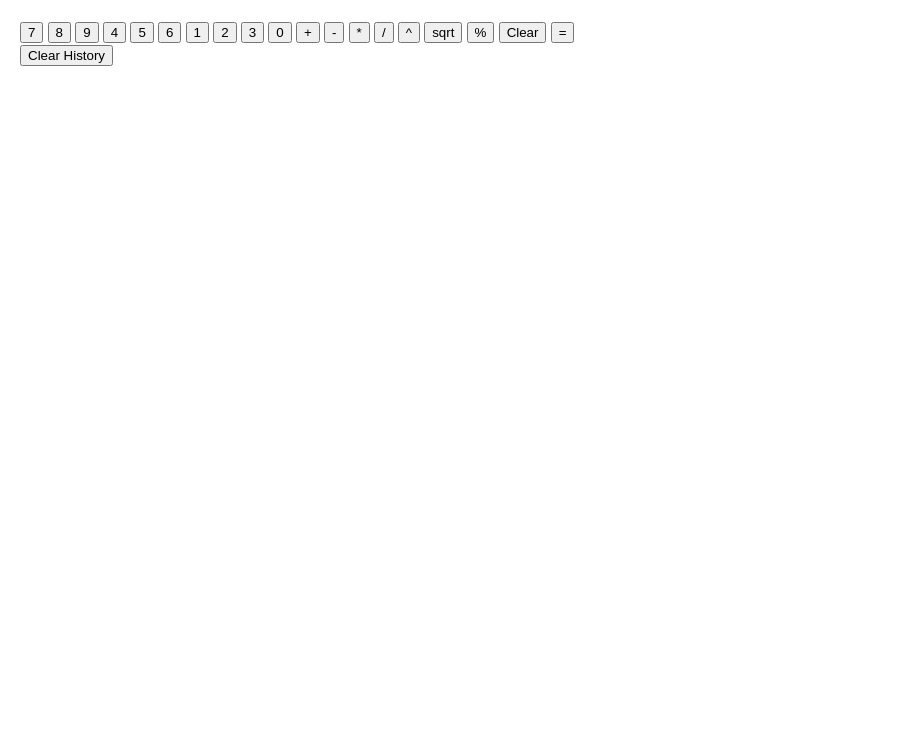
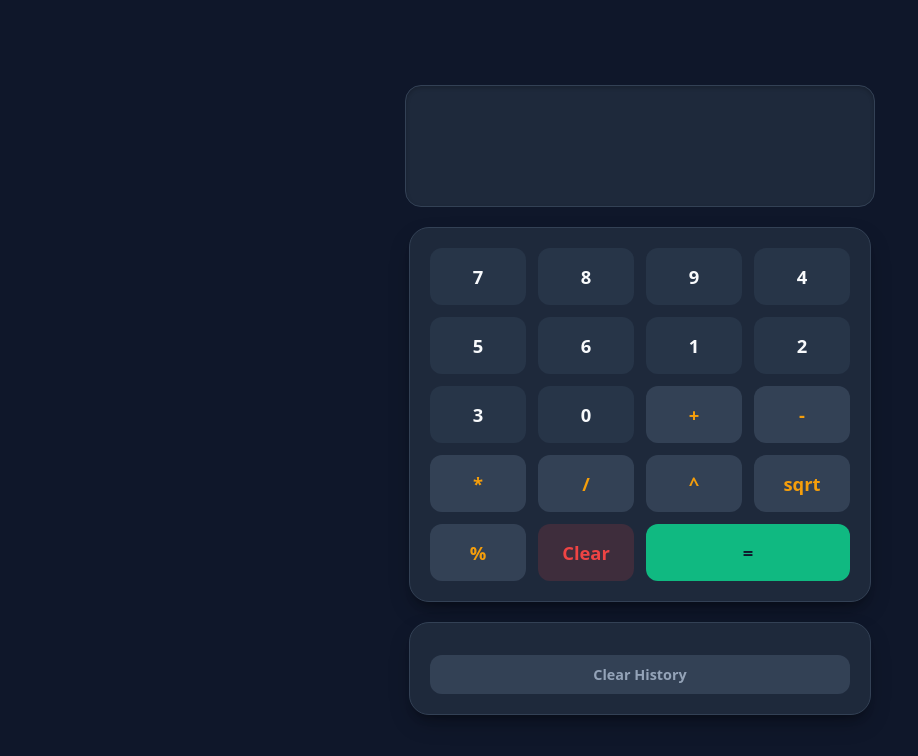
Before and after one commit to Juli-Cious/calculator-test, a plain HTML site: page app/index.html in a window 1280 px wide. Shown: the whole page, without its empty margins (0-918 px from the left). Drawn offline with Linux system fonts and the light colour scheme; files that its build step writes are made by us from their sources; files whose address does not match are found by name.

Commit message:
MINI-38: CSS3 Grid Layout, Dark Theme & Interactive Button Animations

```diff
--- a/app/style.css
+++ b/app/style.css
@@ -1,2 +1,199 @@
-/* Base application styles */
-body { font-family: system-ui, sans-serif; margin: 0; padding: 20px; }
+/* Base application styles & Modern Dark Theme */
+:root {
+  --bg-color: #0f172a;
+  --surface-color: #1e293b;
+  --surface-hover: #334155;
+  --text-primary: #f8fafc;
+  --text-secondary: #94a3b8;
+  --accent-num: #3b82f6;
+  --accent-num-hover: #60a5fa;
+  --accent-op: #f59e0b;
+  --accent-op-hover: #fbbf24;
+  --accent-equals: #10b981;
+  --accent-equals-hover: #34d399;
+  --accent-clear: #ef4444;
+  --accent-clear-hover: #f87171;
+  --border-color: #334155;
+  --shadow: 0 10px 25px -5px rgba(0, 0, 0, 0.3), 0 8px 10px -6px rgba(0, 0, 0, 0.3);
+}
+
+body {
+  font-family: system-ui, -apple-system, BlinkMacSystemFont, "Segoe UI", Roboto, Oxygen, Ubuntu, Cantarell, sans-serif;
+  background-color: var(--bg-color);
+  color: var(--text-primary);
+  margin: 0;
+  padding: 20px;
+  display: flex;
+  flex-direction: column;
+  align-items: center;
+  justify-content: center;
+  min-height: 100vh;
+  box-sizing: border-box;
+}
+
+/* Calculator Container / Layout */
+.calculator-container, body {
+  box-sizing: border-box;
+}
+
+/* Display screen styling */
+#display-screen {
+  background-color: var(--surface-color);
+  color: var(--text-primary);
+  font-size: 2.25rem;
+  font-weight: 600;
+  text-align: right;
+  padding: 20px 24px;
+  border-radius: 16px;
+  margin-bottom: 20px;
+  box-shadow: inset 0 2px 4px rgba(0, 0, 0, 0.2);
+  border: 1px solid var(--border-color);
+  word-break: break-all;
+  min-height: 80px;
+  display: flex;
+  align-items: center;
+  justify-content: flex-end;
+  width: 100%;
+  max-width: 420px;
+}
+
+/* Keypad Grid Layout */
+#keypad {
+  width: 100%;
+  max-width: 420px;
+  background-color: var(--surface-color);
+  padding: 20px;
+  border-radius: 20px;
+  box-shadow: var(--shadow);
+  border: 1px solid var(--border-color);
+  margin-bottom: 20px;
+}
+
+.keypad-grid {
+  display: grid;
+  grid-template-columns: repeat(4, 1fr);
+  gap: 12px;
+}
+
+/* Button general styling & micro-animations */
+button {
+  cursor: pointer;
+  font-family: inherit;
+  font-size: 1.15rem;
+  font-weight: 600;
+  padding: 16px;
+  border-radius: 12px;
+  border: none;
+  background-color: var(--surface-hover);
+  color: var(--text-primary);
+  transition: background-color 0.2s ease, transform 0.1s ease, box-shadow 0.2s ease;
+  user-select: none;
+  display: flex;
+  align-items: center;
+  justify-content: center;
+}
+
+/* Hover highlights & Active press scale effect */
+button:hover {
+  background-color: var(--accent-num);
+  box-shadow: 0 4px 12px rgba(59, 130, 246, 0.3);
+}
+
+button:active {
+  transform: scale(0.95);
+}
+
+/* Specific button styles */
+.num-btn {
+  background-color: #273548;
+}
+
+.num-btn:hover {
+  background-color: var(--accent-num-hover);
+}
+
+.op-btn, .adv-op-btn {
+  background-color: #334155;
+  color: var(--accent-op);
+}
+
+.op-btn:hover, .adv-op-btn:hover {
+  background-color: var(--accent-op);
+  color: var(--bg-color);
+  box-shadow: 0 4px 12px rgba(245, 158, 11, 0.3);
+}
+
+#clear-btn {
+  background-color: rgba(239, 68, 68, 0.15);
+  color: var(--accent-clear);
+}
+
+#clear-btn:hover {
+  background-color: var(--accent-clear);
+  color: var(--text-primary);
+  box-shadow: 0 4px 12px rgba(239, 68, 68, 0.3);
+}
+
+#equals-btn {
+  background-color: var(--accent-equals);
+  color: var(--bg-color);
+  grid-column: span 2;
+}
+
+#equals-btn:hover {
+  background-color: var(--accent-equals-hover);
+  box-shadow: 0 4px 12px rgba(16, 185, 129, 0.4);
+}
+
+/* History Panel styling (Flexbox) */
+#history-panel {
+  width: 100%;
+  max-width: 420px;
+  background-color: var(--surface-color);
+  padding: 20px;
+  border-radius: 20px;
+  box-shadow: var(--shadow);
+  border: 1px solid var(--border-color);
+  display: flex;
+  flex-direction: column;
+  gap: 12px;
+}
+
+#history-list {
+  max-height: 150px;
+  overflow-y: auto;
+  display: flex;
+  flex-direction: column;
+  gap: 8px;
+  color: var(--text-secondary);
+  font-size: 0.95rem;
+}
+
+#clear-history-btn {
+  background-color: var(--surface-hover);
+  color: var(--text-secondary);
+  font-size: 0.9rem;
+  padding: 10px;
+}
+
+#clear-history-btn:hover {
+  background-color: var(--border-color);
+  color: var(--text-primary);
+  box-shadow: none;
+}
+
+/* Responsive Styling for mobile viewports */
+@media (max-width: 480px) {
+  body {
+    padding: 12px;
+  }
+
+  #display-screen, #keypad, #history-panel {
+    max-width: 100%;
+  }
+
+  button {
+    padding: 14px 10px;
+    font-size: 1.05rem;
+  }
+}
```
Also changed, not shown: 1 other file.
